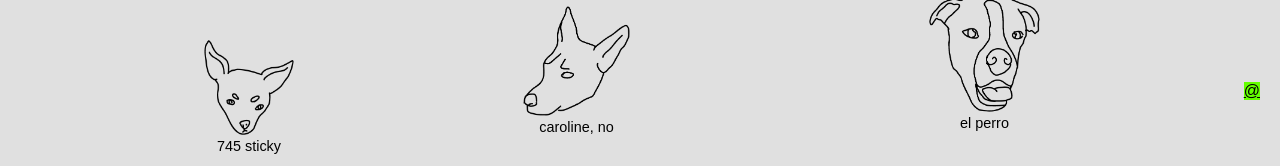
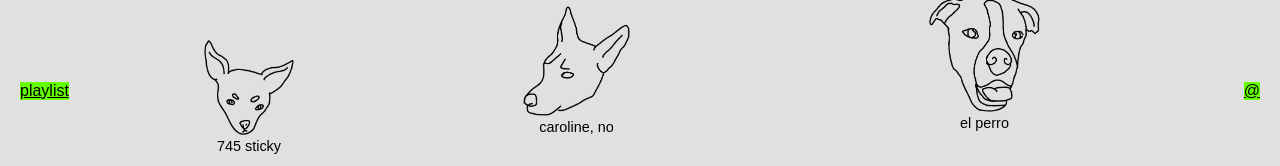
Before and after one commit to giulagiula/ladranperros, a plain HTML site: page index.html in a window 1280 px wide. Shown: the part 680-846 px from the top of the page. Drawn offline with Linux system fonts and the light colour scheme.

Commit message:
added link to playlist

```diff
--- a/index.html
+++ b/index.html
@@ -12,6 +12,7 @@
     <p class="description">colección de canciones que samplean ladridos de perros</p>
     <a href="https://planet.giula.xyz" class="credit">x giula</a>
     <a href="https://instagram.com/giula_giula" class="ig">@</a>
+    <a href="https://open.spotify.com/playlist/6ugdcyNYVtvpVqC0iTUq22?si=a81a42de089f4b2d" class="playlist">playlist</a>
     <span class="about" onclick="alert('me gustan las canciones con ladridos, hice una playlist en spotify, si conoces o te acordas de alguna decime!! y aviso cuando tenga su propio perrito :))')">
         ???????
     </span>
--- a/style.css
+++ b/style.css
@@ -88,6 +88,16 @@ body {
     color: #000000;
 }
 
+.playlist{
+    position: fixed;
+    bottom: 20px;
+    left: 20px;
+    z-index: 100;
+    cursor: pointer;
+    background-color: #64ff00;
+    color: #000000;
+}
+
 .perro-01 {
     top: 0px;
     left: 0px;
```
